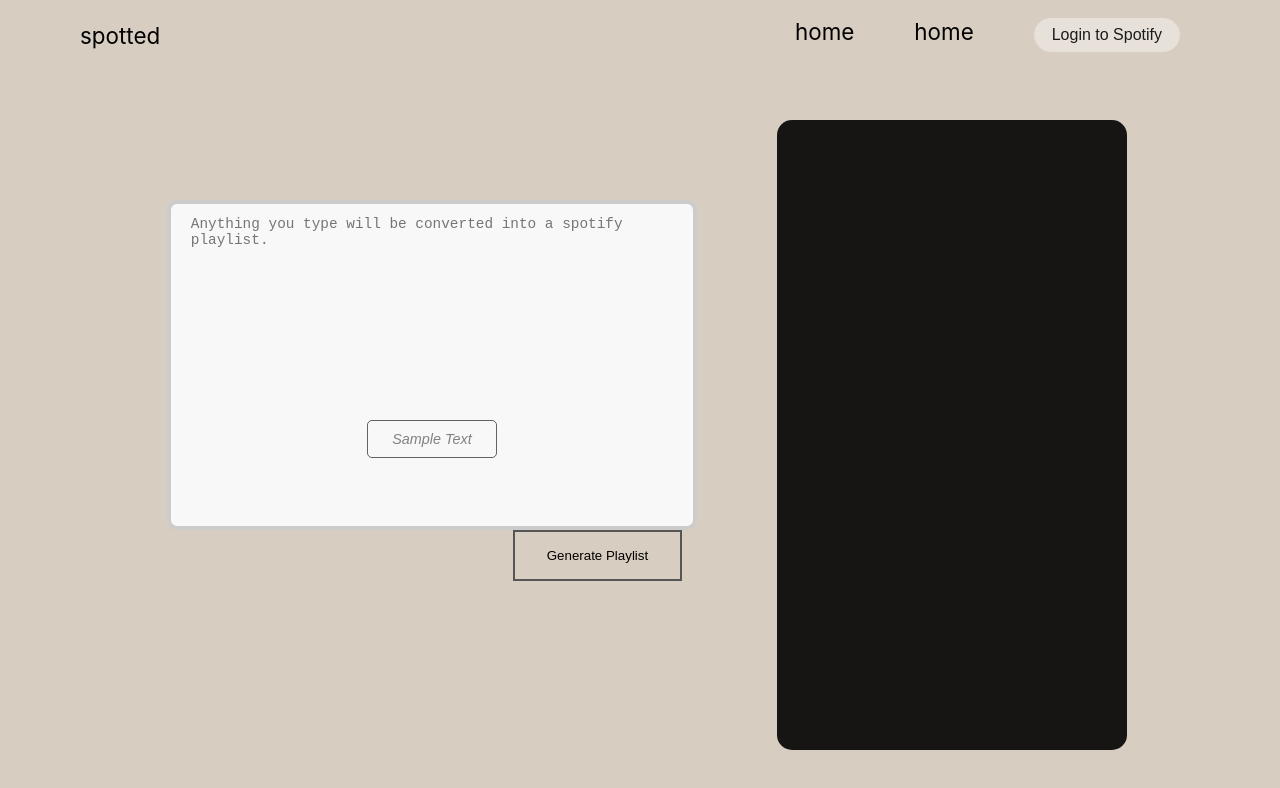
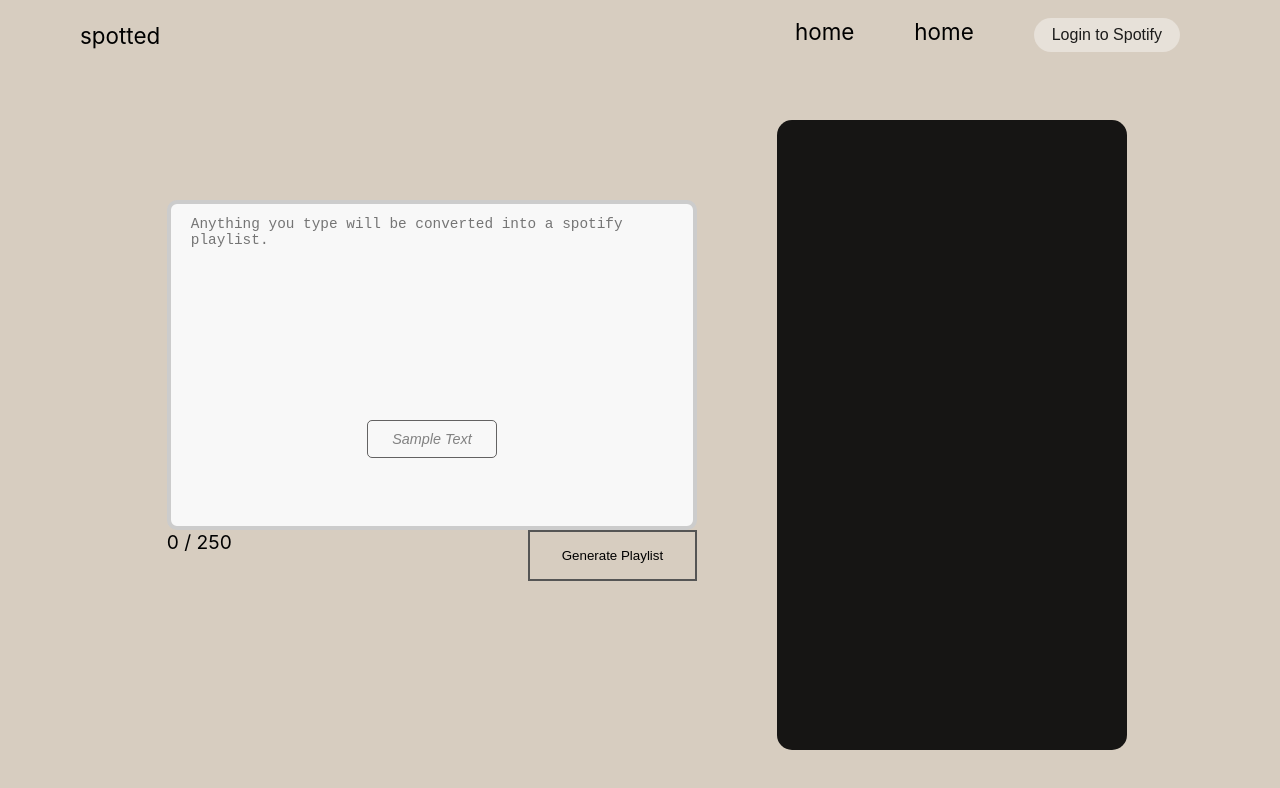
Before and after one commit to leonw00/spotify-playlist-maker, a React (Create React App) app: page / in a window 1280 px wide. Shown: the top 788 px of the page. Built offline with nearby package versions, Linux system fonts and the light colour scheme.

Commit message:
implement word count

```diff
--- a/src/views/Main/MainPage.css
+++ b/src/views/Main/MainPage.css
@@ -38,9 +38,12 @@
 
 .button-block{
     width: 85%;
-    margin-right: 30px;
     display: flex;
-    justify-content: flex-end;
+    justify-content: space-between;
+}
+
+.word-count{
+    font-size: 1.2rem;
 }
 
 .text-area-button-block{
--- a/src/views/Main/MainPage.js
+++ b/src/views/Main/MainPage.js
@@ -9,19 +9,28 @@ import "./MainPage.css";
 function MainPage() {
   const [target, setTarget] = useState("");
   const [tracks, setTracks] = useState([]);
+  const [wordCount, setWordCount] = useState(0);
 
-  const generateRandomText = () =>{
+  const generateRandomText = () => {
     let randomText = getRandomText();
+    let wordList = randomText.split(/[ ,.]+/).filter((item) => item);
     setTarget(randomText);
-  }
+    setWordCount(wordList.length);
+  };
 
-  const showTextButtons = () =>{
-    return(
+  const showTextButtons = () => {
+    return (
       <div className="text-area-button-block">
         <TextAreaButton onClick={generateRandomText} name="Sample Text" />
       </div>
     );
-  }
+  };
+
+  const setFormattedContent = (value) => {
+    setTarget(value);
+    let wordList = value.split(/[ ,.]+/).filter((item) => item);
+    setWordCount(wordList.length);
+  };
 
   return (
     <div className="main-page">
@@ -29,21 +38,20 @@ function MainPage() {
 
       <div className="main-body">
         <div className="input-block">
-
-          {!target ? showTextButtons() : ''}
+          {!target ? showTextButtons() : ""}
 
           <textarea
             value={target}
-            onChange={(e) => setTarget(e.target.value)}
+            onChange={(e) => setFormattedContent(e.target.value)}
             className="text-area"
             placeholder="Anything you type will be converted into a spotify playlist."
           ></textarea>
           <div className="button-block">
+            <div className="word-count">{wordCount} / 250</div>
             <RunButton
               name="Generate Playlist"
               onClick={async () => {
                 var trackList = await generateTrackList(target);
-
                 setTracks(trackList);
               }}
             />
```
